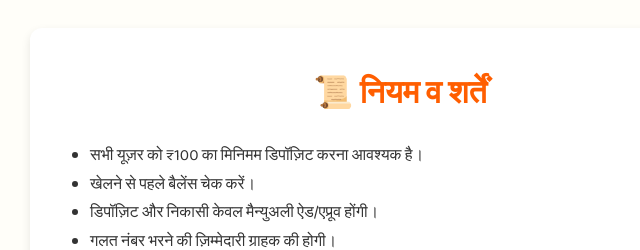
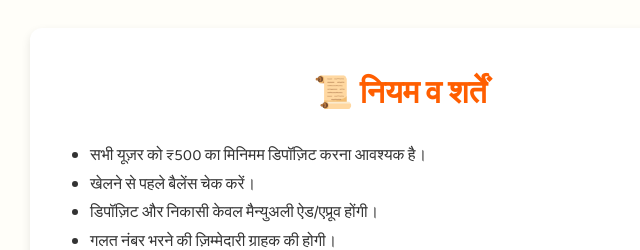
Before and after one commit to Whhywolfe/Online, a plain HTML site: page terms.html in a window 1280 px wide. Shown: the top 250 px of the page, 240-880 px from the left. Drawn offline with Linux system fonts and the light colour scheme.

Commit message:
Update terms.html

```diff
--- a/terms.html
+++ b/terms.html
@@ -16,7 +16,7 @@
   <div class="box">
     <h1>📜 नियम व शर्तें</h1>
     <ul>
-      <li>सभी यूज़र को ₹100 का मिनिमम डिपॉज़िट करना आवश्यक है।</li>
+      <li>सभी यूज़र को ₹500 का मिनिमम डिपॉज़िट करना आवश्यक है।</li>
       <li>खेलने से पहले बैलेंस चेक करें।</li>
       <li>डिपॉज़िट और निकासी केवल मैन्युअली ऐड/एप्रूव होंगी।</li>
       <li>गलत नंबर भरने की ज़िम्मेदारी ग्राहक की होगी।</li>
```
